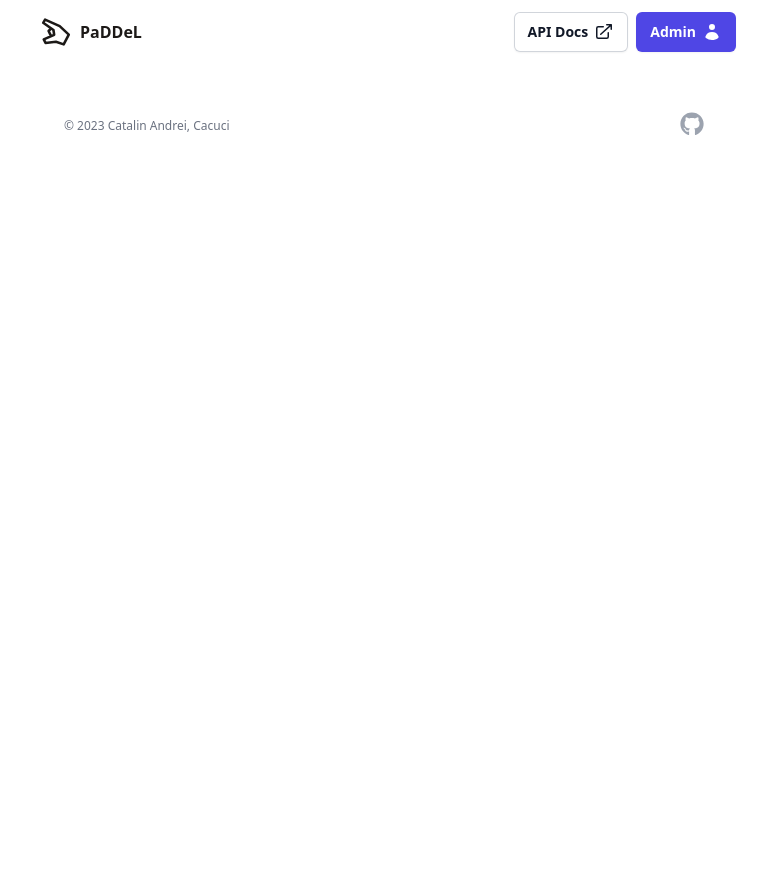
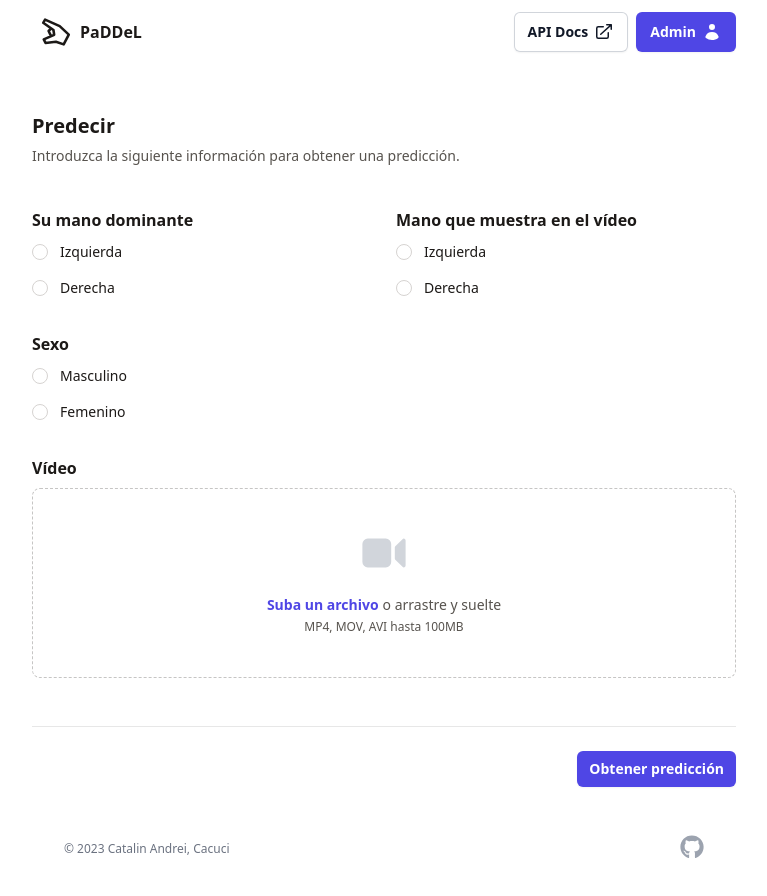
Before and after one commit to catalinsh/tfg-paddel, a Next.js app in the folder app/web/: page / in a window 1280 px wide. Shown: the top 896 px of the page, without its empty margins (256-1023 px from the left). Before the commit the page ends 800 px from the top, so only its background shows below. Built offline with nearby package versions, Linux system fonts and the light colour scheme; no server answers.

Commit message:
Add predict form scaffold

```diff
--- a/app/web/package.json
+++ b/app/web/package.json
@@ -28,6 +28,7 @@
     "typescript": "5.0.4"
   },
   "devDependencies": {
+    "@tailwindcss/forms": "^0.5.3",
     "eslint-config-prettier": "^8.8.0",
     "prettier": "^2.8.7",
     "prettier-plugin-tailwindcss": "^0.2.7"
--- a/app/web/src/pages/api/hello.ts
+++ /dev/null
@@ -1,13 +0,0 @@
-// Next.js API route support: https://nextjs.org/docs/api-routes/introduction
-import type { NextApiRequest, NextApiResponse } from 'next'
-
-type Data = {
-  name: string
-}
-
-export default function handler(
-  req: NextApiRequest,
-  res: NextApiResponse<Data>
-) {
-  res.status(200).json({ name: 'John Doe' })
-}
--- a/app/web/src/pages/index.tsx
+++ b/app/web/src/pages/index.tsx
@@ -1,5 +1,10 @@
 import Link from "next/link";
-import { UserIcon, ArrowTopRightOnSquareIcon } from "@heroicons/react/20/solid";
+import {
+  UserIcon,
+  ArrowTopRightOnSquareIcon,
+  VideoCameraIcon,
+  UserCircleIcon,
+} from "@heroicons/react/20/solid";
 
 import Logo from "@/components/Logo";
 import ButtonSecondary from "@/components/ButtonSecondary";
@@ -47,6 +52,186 @@ const Home = () => (
         </div>
       </nav>
 
+      <form>
+        <div className="mt-12">
+          <div className="border-b border-stone-900/10 pb-12 dark:border-white/10">
+            <h2 className="text-xl font-semibold leading-7 text-stone-900 dark:text-white">
+              Predecir
+            </h2>
+            <p className="mt-1 text-sm leading-6 text-stone-600 dark:text-stone-400">
+              Introduzca la siguiente información para obtener una predicción.
+            </p>
+
+            <div className="mt-10 grid grid-cols-1 gap-x-6 gap-y-8 sm:grid-cols-6">
+              <div className="sm:col-span-3">
+                <div className="text-base font-semibold leading-6 text-stone-900 dark:text-white">
+                  Su mano dominante
+                </div>
+                <div className="mt-2 space-y-3">
+                  <div className="flex items-center gap-x-3">
+                    <input
+                      id="dominant-hand-left"
+                      name="dominant-hand"
+                      type="radio"
+                      value={0}
+                      required
+                      className="h-4 w-4 border-stone-300 text-indigo-600 focus:ring-indigo-600 dark:border-stone-600 dark:bg-stone-700 dark:text-indigo-400 dark:ring-offset-stone-900 dark:focus:ring-indigo-400"
+                    />
+                    <label
+                      htmlFor="dominant-hand-left"
+                      className="block text-sm font-medium leading-6 text-stone-900 dark:text-white"
+                    >
+                      Izquierda
+                    </label>
+                  </div>
+                  <div className="flex items-center gap-x-3">
+                    <input
+                      id="dominant-hand-right"
+                      name="dominant-hand"
+                      type="radio"
+                      value={1}
+                      required
+                      className="h-4 w-4 border-stone-300 text-indigo-600 focus:ring-indigo-600 dark:border-stone-600 dark:bg-stone-700 dark:text-indigo-400 dark:ring-offset-stone-900 dark:focus:ring-indigo-400"
+                    />
+                    <label
+                      htmlFor="dominant-hand-right"
+                      className="block text-sm font-medium leading-6 text-stone-900 dark:text-white"
+                    >
+                      Derecha
+                    </label>
+                  </div>
+                </div>
+              </div>
+
+              <div className="sm:col-span-3">
+                <div className="text-base font-semibold leading-6 text-stone-900 dark:text-white">
+                  Mano que muestra en el vídeo
+                </div>
+                <div className="mt-2 space-y-3">
+                  <div className="flex items-center gap-x-3">
+                    <input
+                      id="video-hand-left"
+                      name="video-hand"
+                      type="radio"
+                      value={0}
+                      required
+                      className="h-4 w-4 border-stone-300 text-indigo-600 focus:ring-indigo-600 dark:border-stone-600 dark:bg-stone-700 dark:text-indigo-400 dark:ring-offset-stone-900 dark:focus:ring-indigo-400"
+                    />
+                    <label
+                      htmlFor="video-hand-left"
+                      className="block text-sm font-medium leading-6 text-stone-900 dark:text-white"
+                    >
+                      Izquierda
+                    </label>
+                  </div>
+                  <div className="flex items-center gap-x-3">
+                    <input
+                      id="video-hand-right"
+                      name="video-hand"
+                      type="radio"
+                      value={1}
+                      required
+                      className="h-4 w-4 border-stone-300 text-indigo-600 focus:ring-indigo-600 dark:border-stone-600 dark:bg-stone-700 dark:text-indigo-400 dark:ring-offset-stone-900 dark:focus:ring-indigo-400"
+                    />
+                    <label
+                      htmlFor="video-hand-right"
+                      className="block text-sm font-medium leading-6 text-stone-900 dark:text-white"
+                    >
+                      Derecha
+                    </label>
+                  </div>
+                </div>
+              </div>
+
+              <div className="sm:col-span-6">
+                <div className="text-base font-semibold leading-6 text-stone-900 dark:text-white">
+                  Sexo
+                </div>
+                <div className="mt-2 space-y-3">
+                  <div className="flex items-center gap-x-3">
+                    <input
+                      id="sex-male"
+                      name="sex"
+                      type="radio"
+                      value={0}
+                      required
+                      className="h-4 w-4 border-stone-300 text-indigo-600 focus:ring-indigo-600 dark:border-stone-600 dark:bg-stone-700 dark:text-indigo-400 dark:ring-offset-stone-900 dark:focus:ring-indigo-400"
+                    />
+                    <label
+                      htmlFor="sex-male"
+                      className="block text-sm font-medium leading-6 text-stone-900 dark:text-white"
+                    >
+                      Masculino
+                    </label>
+                  </div>
+                  <div className="flex items-center gap-x-3">
+                    <input
+                      id="sex-female"
+                      name="sex"
+                      type="radio"
+                      value={1}
+                      required
+                      className="h-4 w-4 border-stone-300 text-indigo-600 focus:ring-indigo-600 dark:border-stone-600 dark:bg-stone-700 dark:text-indigo-400 dark:ring-offset-stone-900 dark:focus:ring-indigo-400"
+                    />
+                    <label
+                      htmlFor="sex-female"
+                      className="block text-sm font-medium leading-6 text-stone-900 dark:text-white"
+                    >
+                      Femenino
+                    </label>
+                  </div>
+                </div>
+              </div>
+
+              <div className="col-span-full">
+                <label
+                  htmlFor="cover-photo"
+                  className="block text-base font-semibold leading-6 text-stone-900 dark:text-white"
+                >
+                  Vídeo
+                </label>
+                <div className="mt-2 flex justify-center rounded-lg border border-dashed border-stone-900/25 px-6 py-10 dark:border-stone-100/25">
+                  <div className="text-center">
+                    <VideoCameraIcon
+                      className="mx-auto h-12 w-12 text-gray-300"
+                      aria-hidden="true"
+                    />
+                    <div className="mt-4 flex text-sm leading-6 text-stone-600 dark:text-stone-400">
+                      <label
+                        htmlFor="hand-video-upload"
+                        className="relative cursor-pointer rounded-md bg-white font-semibold text-indigo-600 focus-within:outline-none focus-within:ring-2 focus-within:ring-indigo-600 focus-within:ring-offset-2 hover:text-indigo-500 dark:bg-stone-900 dark:text-indigo-400 dark:focus-within:ring-indigo-400"
+                      >
+                        <span>Suba un archivo</span>
+                        <input
+                          id="hand-video-upload"
+                          name="hand-video-upload"
+                          type="file"
+                          className="sr-only"
+                          required
+                        />
+                      </label>
+                      <p className="pl-1">o arrastre y suelte</p>
+                    </div>
+                    <p className="text-xs leading-5 text-stone-600 dark:text-stone-400">
+                      MP4, MOV, AVI hasta 100MB
+                    </p>
+                  </div>
+                </div>
+              </div>
+            </div>
+          </div>
+        </div>
+
+        <div className="mt-6 flex items-center justify-end gap-x-6">
+          <button
+            type="submit"
+            className="rounded-md bg-indigo-600 px-3 py-2 text-sm font-semibold text-white shadow-sm hover:bg-indigo-500 focus-visible:outline focus-visible:outline-2 focus-visible:outline-offset-2 focus-visible:outline-indigo-600 dark:bg-indigo-500 dark:hover:bg-indigo-400"
+          >
+            Obtener predicción
+          </button>
+        </div>
+      </form>
+
       <footer>
         <div className="mx-auto max-w-7xl px-6 py-12 md:flex md:items-center md:justify-between lg:px-8">
           <div className="flex justify-center space-x-6 md:order-2">
--- a/app/web/tailwind.config.js
+++ b/app/web/tailwind.config.js
@@ -1,18 +1,18 @@
 /** @type {import('tailwindcss').Config} */
 module.exports = {
   content: [
-    './src/pages/**/*.{js,ts,jsx,tsx}',
-    './src/components/**/*.{js,ts,jsx,tsx}',
-    './src/app/**/*.{js,ts,jsx,tsx}',
+    "./src/pages/**/*.{js,ts,jsx,tsx}",
+    "./src/components/**/*.{js,ts,jsx,tsx}",
+    "./src/app/**/*.{js,ts,jsx,tsx}",
   ],
   theme: {
     extend: {
       backgroundImage: {
-        'gradient-radial': 'radial-gradient(var(--tw-gradient-stops))',
-        'gradient-conic':
-          'conic-gradient(from 180deg at 50% 50%, var(--tw-gradient-stops))',
+        "gradient-radial": "radial-gradient(var(--tw-gradient-stops))",
+        "gradient-conic":
+          "conic-gradient(from 180deg at 50% 50%, var(--tw-gradient-stops))",
       },
     },
   },
-  plugins: [],
-}
+  plugins: [require("@tailwindcss/forms")],
+};
```
Also changed, not shown: 1 other file (tests, documents, lock files or other folders).
